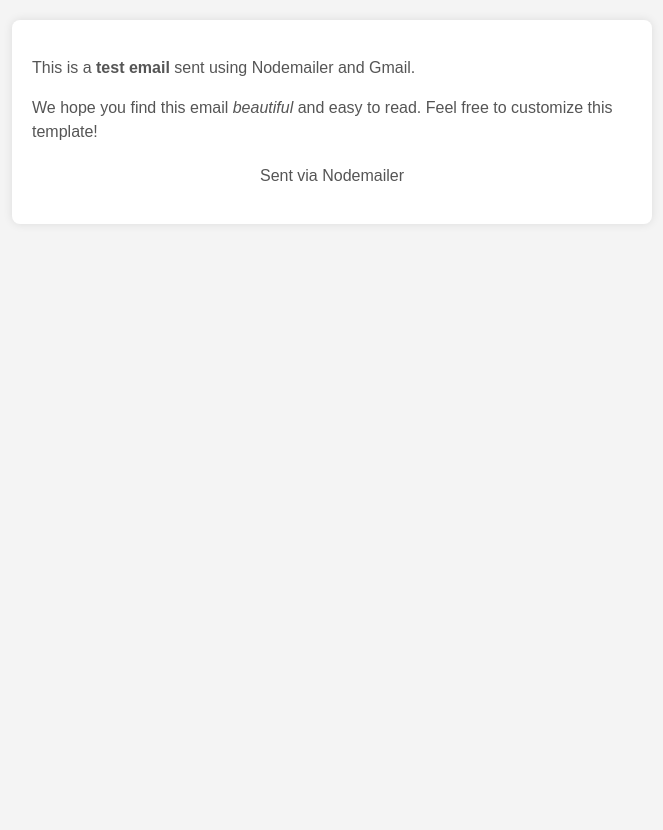
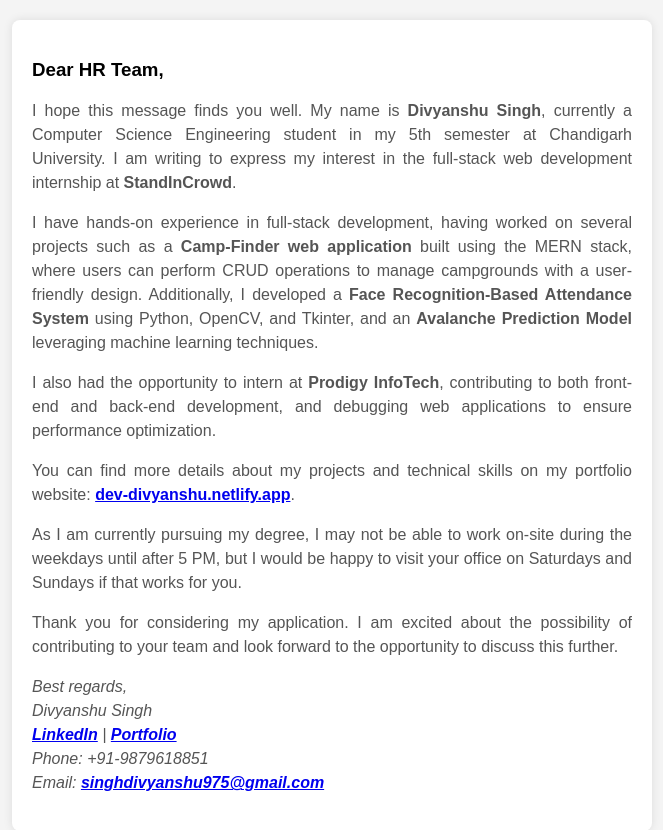
Before and after one commit to divyanshuu8/nodeMailer-Gmail, a website: page assets/emailTemplate.html in a window 1280 px wide. Shown: the whole page, without its empty margins (308-971 px from the left). Before the commit the page ends 800 px from the top, so only its background shows below. Drawn offline with Linux system fonts and the light colour scheme.

```diff
--- a/assets/emailTemplate.html
+++ b/assets/emailTemplate.html
@@ -23,6 +23,7 @@
             font-size: 16px;
             line-height: 1.5;
             color: #555;
+            text-align: justify; /* Add justification */
         }
         .footer {
             margin-top: 20px;
@@ -30,15 +31,36 @@
             color: #999;
             text-align: center;
         }
+        .strong-text {
+            font-weight: bold;
+        }
+        .italic-text {
+            font-style: italic;
+            text-align: left; /* Keep the italic-text paragraph left-aligned */
+        }
     </style>
 </head>
 <body>
     <div class="email-container">
-        <p>This is a <strong>test email</strong> sent using Nodemailer and Gmail.</p>
-        <p>We hope you find this email <em>beautiful</em> and easy to read. Feel free to customize this template!</p>
-        <div class="footer">
-            <p>Sent via Nodemailer</p>
-        </div>
+        <h3>Dear HR Team,</h3>
+        <p>I hope this message finds you well. My name is <span class="strong-text">Divyanshu Singh</span>, currently a Computer Science Engineering student in my 5th semester at Chandigarh University. I am writing to express my interest in the full-stack web development internship at <span class="strong-text">StandInCrowd</span>.</p>
+
+        <p>I have hands-on experience in full-stack development, having worked on several projects such as a <span class="strong-text">Camp-Finder web application</span> built using the MERN stack, where users can perform CRUD operations to manage campgrounds with a user-friendly design. Additionally, I developed a <span class="strong-text">Face Recognition-Based Attendance System</span> using Python, OpenCV, and Tkinter, and an <span class="strong-text">Avalanche Prediction Model</span> leveraging machine learning techniques.</p>
+
+        <p>I also had the opportunity to intern at <span class="strong-text">Prodigy InfoTech</span>, contributing to both front-end and back-end development, and debugging web applications to ensure performance optimization.</p>
+
+        <p>You can find more details about my projects and technical skills on my portfolio website: <a href="https://dev-divyanshu.netlify.app" class="strong-text">dev-divyanshu.netlify.app</a>.</p>
+
+        <p>As I am currently pursuing my degree, I may not be able to work on-site during the weekdays until after 5 PM, but I would be happy to visit your office on Saturdays and Sundays if that works for you.</p>
+
+        <p>Thank you for considering my application. I am excited about the possibility of contributing to your team and look forward to the opportunity to discuss this further.</p>
+
+        <p class="italic-text">Best regards,<br>
+        Divyanshu Singh<br>
+        <a href="https://linkedin.com/in/divyanshu-singh" class="strong-text">LinkedIn</a> | <a href="https://dev-divyanshu.netlify.app" class="strong-text">Portfolio</a><br>
+        Phone: +91-9879618851<br>
+        Email: <a href="mailto:singhdivyanshu975@gmail.com" class="strong-text">singhdivyanshu975@gmail.com</a></p>
+
     </div>
 </body>
 </html>
```
Also changed, not shown: controller/sendMail.js (+17 -6 lines), 1 other file.
